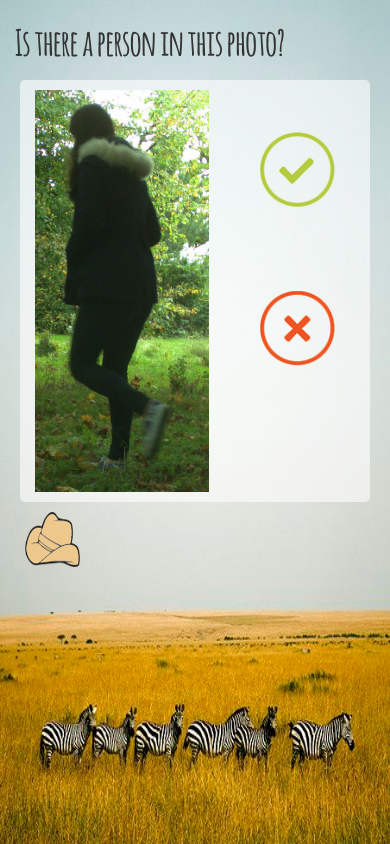
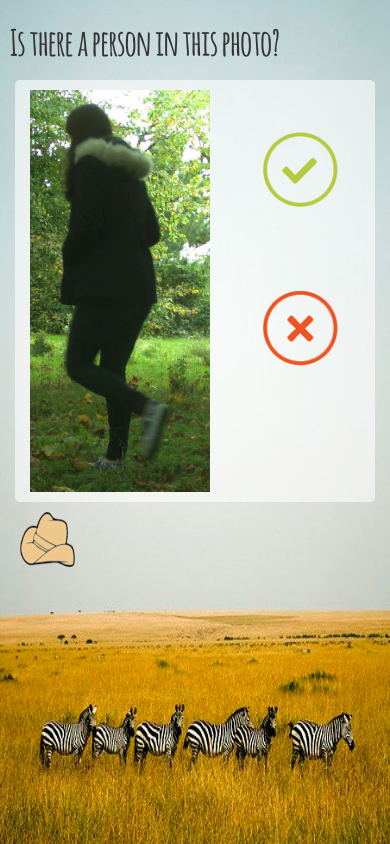
Before and after one commit to Lily418/Virtual-Ranger-App, a website: page index.html in a window 390 px wide. Drawn offline with nearby package versions, Linux system fonts and the light colour scheme.

Commit message:
Responsive!!

```diff
--- a/css/main.css
+++ b/css/main.css
@@ -9,11 +9,30 @@ html {
 }
 
 body {
+  background-color: #D0D1DD;
+  padding-top: 0;
+  margin-top: 0;
+  height: 100%;
+}
+
+.container-fluid {
+  height: 100%;
+  padding-left: 0;
+  padding-right: 0;
+}
+
+.inner-container {
+  width: 60%;
+  margin-left: auto;
+  margin-right: auto;
+  display: block;
   font-family: "Amactic";
   background-image:url('../img/background.jpg');
   background-repeat:no-repeat;
   background-size:100% 100%;
-  position: relative;
+  height: 100%;
+  padding-left: 50px;
+  padding-right: 50px;
 }
 
 .question-container {
@@ -169,6 +188,12 @@ button.cross:active{
   transform: translateY(30%);
 }
 
+.container-fluid {
+  padding-top: 0;
+  padding-bottom: 0;
+  margin-top: 0;
+}
+
 @media (max-width: 500px) {
   .col-md-6 {
     transform: translateY(0%);
@@ -178,4 +203,10 @@ button.cross:active{
     width: 75px;
     height: 75px;
   }
+
+  .inner-container {
+    width: 100%;
+    padding-left: 10px;
+    padding-right: 10px;
+  }
 }
--- a/index.html
+++ b/index.html
@@ -21,7 +21,8 @@
     <![endif]-->
   </head>
   <body>
-    <div class="container">
+    <div class="container-fluid">
+    <div class="inner-container row">
     <h1>Is there a person in this photo?</h1>
     <div class="row question-container">
       <div class="col-xs-7 col-md-5">
@@ -53,5 +54,6 @@
     <script src="/node_modules/progressbar.js/dist/progressbar.min.js"></script>
     <script src="js/main.js"></script>
     </div>
+    </div>
   </body>
 </html>
```
Also changed, not shown: you_are_the_best.html (+3 -1 lines).
